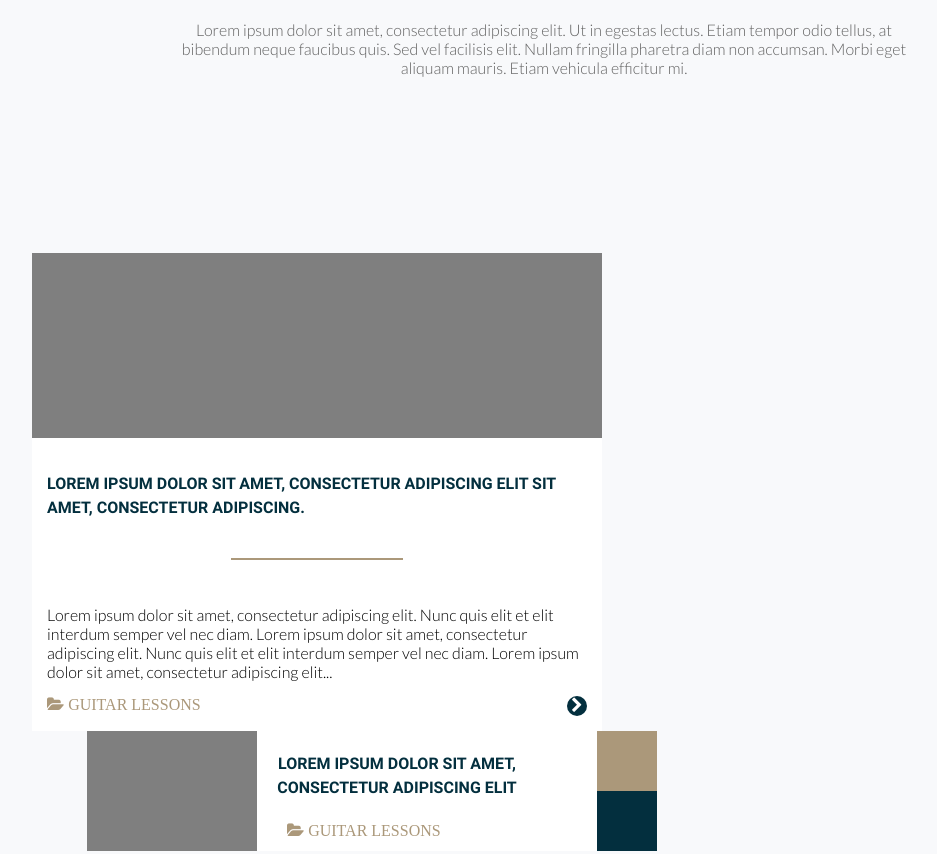
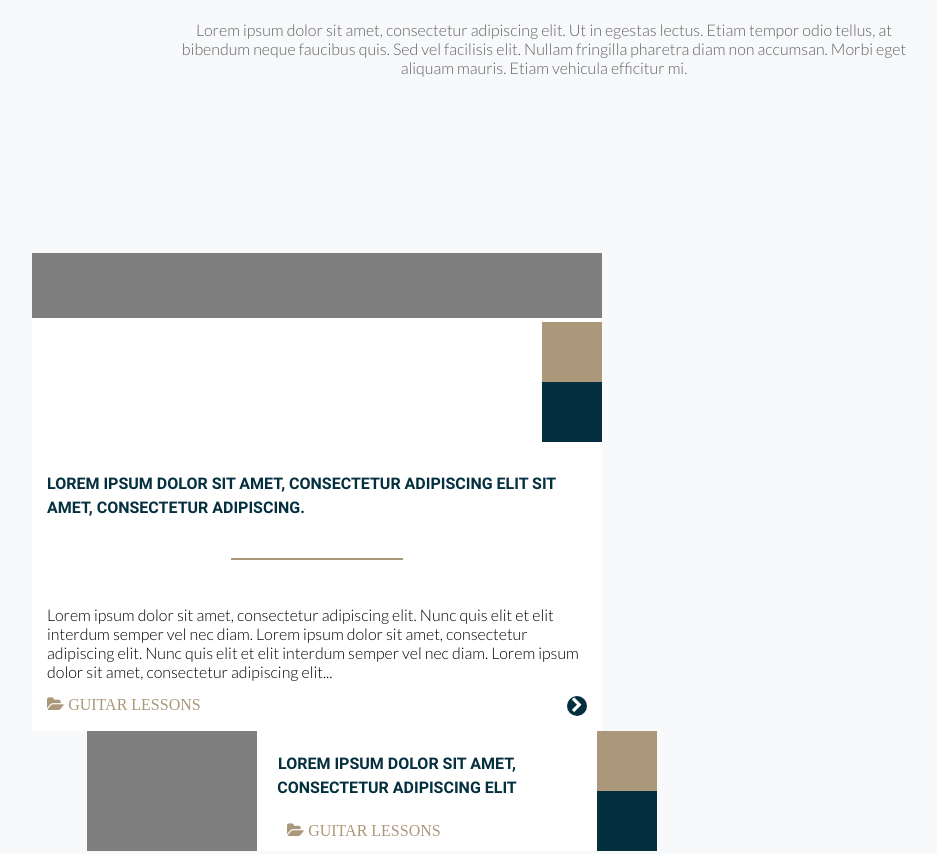
Before and after one commit to nuvem565/Block_6, a plain HTML site: page index.html in a window 1280 px wide. Shown: the part 6080-6934 px from the top of the page, without its empty margins (96-1033 px from the left). Drawn offline with Linux system fonts and the light colour scheme; a web font is replaced by a local one.

Commit message:
poprawienie niewidocznych #comment i #calendar

```diff
--- a/css/style3.css
+++ b/css/style3.css
@@ -157,8 +157,8 @@ body{
     position:absolute;
     top:25%;
     left:35%;
-    height: 7.6vhmax;
-    width: 3.35vwmax;
+    height: 7.6vh;
+    width: 3.35vw;
 }
 #pagination1 {
     position: relative;
@@ -542,9 +542,8 @@ body{
 #item_left {
     background-color: white;
     width:570px;
-    overflow: hidden;
+
     float:left;
-
 }
 #comments{
     width:60px;
@@ -552,8 +551,8 @@ body{
     background-color: #ab987a;
     color:white;
     position: relative;
-    top:-189px;
-    left:510px;
+    left: 510px;
+    z-index: 3;
 }
 #calendar{
     width:60px;
@@ -561,13 +560,14 @@ body{
     background-color:#032f3e;
     color:white;
     position: relative;
-    top:-189px;
     left:510px;
+    z-index: 3;
+
 }
 #item_left img {
     width:inherit;
     height: 185px;
-    margin-bottom: -120px;
+    margin-top: -120px;
 }
 
 #item_left h4{
```
